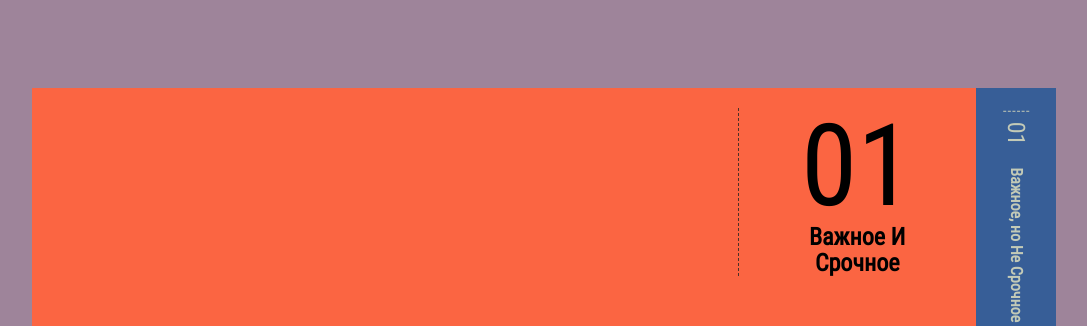
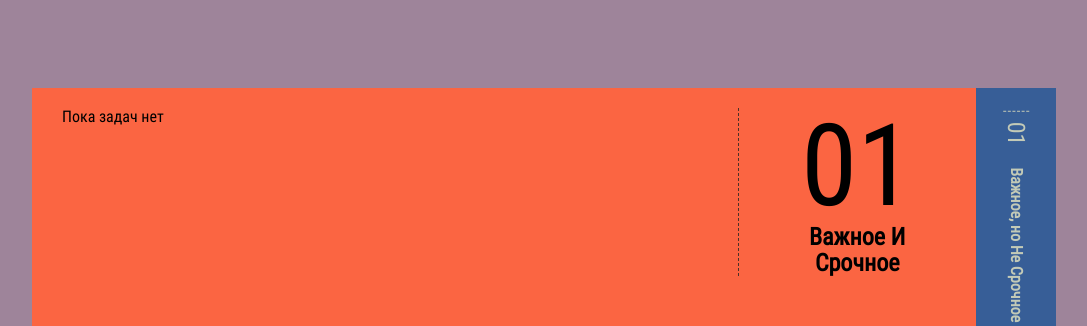
Before and after one commit to AnSkvortsova/to_do_list, a React (Create React App) app: page / in a window 1280 px wide. Shown: the top 326 px of the page, without its empty margins (96-1183 px from the left). Built offline with nearby package versions, Linux system fonts and the light colour scheme.

Commit message:
delete task

```diff
--- a/src/components/App/App.js
+++ b/src/components/App/App.js
@@ -10,6 +10,8 @@ import { NotImportentNotUrgentPage } from '../BlocksOnPage/NotImportentNotUrgent
 import Popup from '../Popup/Popup';
 
 import { closePopup } from '../../redux/popup/action';
+import { addTask } from '../../redux/tasks/action';
+
 
 class App extends React.Component {
   constructor(props) {
@@ -54,14 +56,18 @@ class App extends React.Component {
             <Route path='/not-importent-not-urgent' element ={<NotImportentNotUrgentPage />} />
           </Routes>
         </main>
-        <Popup />
+        <Popup
+        isOpen = {this.props.isOpen}
+        closePopup = {this.props.closePopup}
+        addTask = {this.props.addTask} />
       </div>
     );
   };
 };
 
 const mapDispatchToProps = {
-  closePopup
+  closePopup,
+  addTask,
 };
 
 export default connect(null, mapDispatchToProps)(App);
--- a/src/components/GeneralBlock/GeneralBlock.css
+++ b/src/components/GeneralBlock/GeneralBlock.css
@@ -32,6 +32,19 @@
   position: relative;
 }
 
+.generalBlock__tasks {
+  width: 70%;
+  margin-left: 0;
+  padding-left: 0;
+  margin: 0;
+}
+
+.generalBlock__noTasks {
+  font-size: 16px;
+  line-height: 18px;
+  margin: 0;
+}
+
 .generalBlock__link {
   text-decoration: none;
 }
--- a/src/components/GeneralBlock/GeneralBlock.js
+++ b/src/components/GeneralBlock/GeneralBlock.js
@@ -5,18 +5,20 @@ import { connect } from 'react-redux';
 import { Task } from '../Task/Task';
 import { BlockName } from '../BlockName/BlockName';
 
-import { openPopup } from '../../redux/popup/action'
+import { openPopup } from '../../redux/popup/action';
+import { deleteTask } from '../../redux/tasks/action';
 
 class GeneralBlock extends React.Component {
   constructor(props) {
-    super(props)
-    this.typeTasks = props.typeTasks
-    this.isMain = props.isMain
-    this.link = props.link
-    this.blockSize = props.blockSize
-    this.typeBlock = props.typeBlock
-    this.title = props.title
-  }
+    super(props);
+    console.log(props)
+    this.typeTasks = props.typeTasks;
+    this.isMain = props.isMain;
+    this.link = props.link;
+    this.blockSize = props.blockSize;
+    this.typeBlock = props.typeBlock;
+    this.title = props.title;
+  };
 
   render() {
     return (
@@ -24,26 +26,37 @@ class GeneralBlock extends React.Component {
       {this.isMain
         ? (<div className='generalBlock__main'>
           <ul className='generalBlock__tasks'>
-            {!this.props.tasks === 0 ? null
+            {this.props.tasks.length === 0
+              ? <p className='generalBlock__noTasks'>Пока задач нет</p>
               : this.props.tasks.map((task) => (
                 <Task
                 key = {task.id}
-                task = {task.task} />
+                task = {task.task}
+                id = {task.id}
+                deleteTask = {this.props.deleteTask} />
                 ))
             }
           </ul>
+
           <BlockName
           typeBlock = {this.typeBlock}
           typeTasks = {this.typeTasks}
           title = {this.title} />
-          <button className='generalBlock__button' type='button' onClick={this.props.openPopup} aria-label='добавить задачу'></button>
+
+          <button
+          className='generalBlock__button'
+          type='button'
+          onClick={this.props.openPopup}
+          aria-label='добавить задачу'></button>
         </div>)
+
         : (<Link to={this.link} className='generalBlock__link'>
           <BlockName
           typeBlock = {this.typeBlock}
           typeTasks = {this.typeTasks}
           title = {this.title} />
-          </Link>)}
+          </Link>)
+      }
       </section>
     )
   };
@@ -51,12 +64,13 @@ class GeneralBlock extends React.Component {
 
 const mapStateToProps = (state) => {
   return {
-    tasks: state.tasks.tasks
+    tasks: state.tasks.tasks,
   };
 };
 
 const mapDispatchToProps = {
-  openPopup
+  openPopup,
+  deleteTask,
 };
 
 export default connect(mapStateToProps, mapDispatchToProps)(GeneralBlock);
--- a/src/components/Popup/Popup.js
+++ b/src/components/Popup/Popup.js
@@ -1,12 +1,11 @@
 import React from 'react';
 import { connect } from 'react-redux';
-
-import { addTask } from '../../redux/tasks/action';
 
 class Popup extends React.Component {
   constructor(props) {
     super(props);
-
+    this.closePopup = props.closePopup;
+    this.addTask = props.addTask;
     this.state = {
       task: '',
     };
@@ -18,9 +17,9 @@ class Popup extends React.Component {
     const newTask = {
       task, id: Date.now().toString()
     };
-    this.props.addTask(newTask);
-    console.log(newTask);
+    this.addTask(newTask);
     this.setState({ task: ''});
+    this.closePopup();
   };
 
   handleInputChange = evt => {
@@ -44,14 +43,10 @@ class Popup extends React.Component {
   }
 };
 
-const mapStateToProps = state => {
+const mapStateToProps = (state) => {
   return {
-    isOpen: state.popup.isOpen
-  }
+    isOpen: state.popup.isOpen,
+  };
 };
 
-const mapDispatchToProps = {
-  addTask
-};
-
-export default connect(mapStateToProps, mapDispatchToProps)(Popup);
+export default connect(mapStateToProps)(Popup);
--- a/src/components/Task/Task.css
+++ b/src/components/Task/Task.css
@@ -1,10 +1,3 @@
-.tasks {
-  width: 70%;
-  margin-left: 0;
-  padding-left: 0;
-  margin: 0;
-}
-
 .task {
   width: 100%;
   list-style-type: none;
--- a/src/components/Task/Task.js
+++ b/src/components/Task/Task.js
@@ -2,14 +2,21 @@ import React, { Fragment } from 'react';
 
 export class Task extends React.Component {
   constructor(props) {
-    super(props)
-    this.task = props.task
-  }
+    super(props);
+    this.task = props.task;
+    this.id = props.id;
+    this.deleteTask = props.deleteTask;
+
+    this.handleDeleteButton = this.handleDeleteButton.bind(this);
+  };
+
+  handleDeleteButton() {
+    this.deleteTask(this.id);
+  };
 
   render() {
     return (
       <Fragment>
-      <ul className='tasks'>
         <li className='task'>
           <div className='task__item'>
             <button
@@ -21,9 +28,9 @@ export class Task extends React.Component {
           <button
           className='task__icon task__icon_delete'
           type='button'
+          onClick = {this.handleDeleteButton}
           aria-label='task delete'></button>
         </li>
-      </ul>
       <div className='tasks__decor'></div>
       </Fragment>
     )
--- a/src/redux/tasks/action.js
+++ b/src/redux/tasks/action.js
@@ -6,3 +6,10 @@ export function addTask(task) {
     payload: task
   }
 }
+
+export function deleteTask(id) {
+  return {
+    type: types.DELETE_TASK,
+    id,
+  }
+}
--- a/src/redux/tasks/tasksReducer.js
+++ b/src/redux/tasks/tasksReducer.js
@@ -7,7 +7,9 @@ const initialState ={
 export const tasksReducer = (state = initialState, action) => {
   switch (action.type) {
     case types.ADD_TASK:
-      return {...state, tasks: state.tasks.concat([action.payload])}
+      return {...state, tasks: state.tasks.concat([action.payload])};
+    case types.DELETE_TASK:
+      return {...state, tasks: state.tasks.filter(task => task.id !== action.id)};
     default: return state;
   };
 };
```
